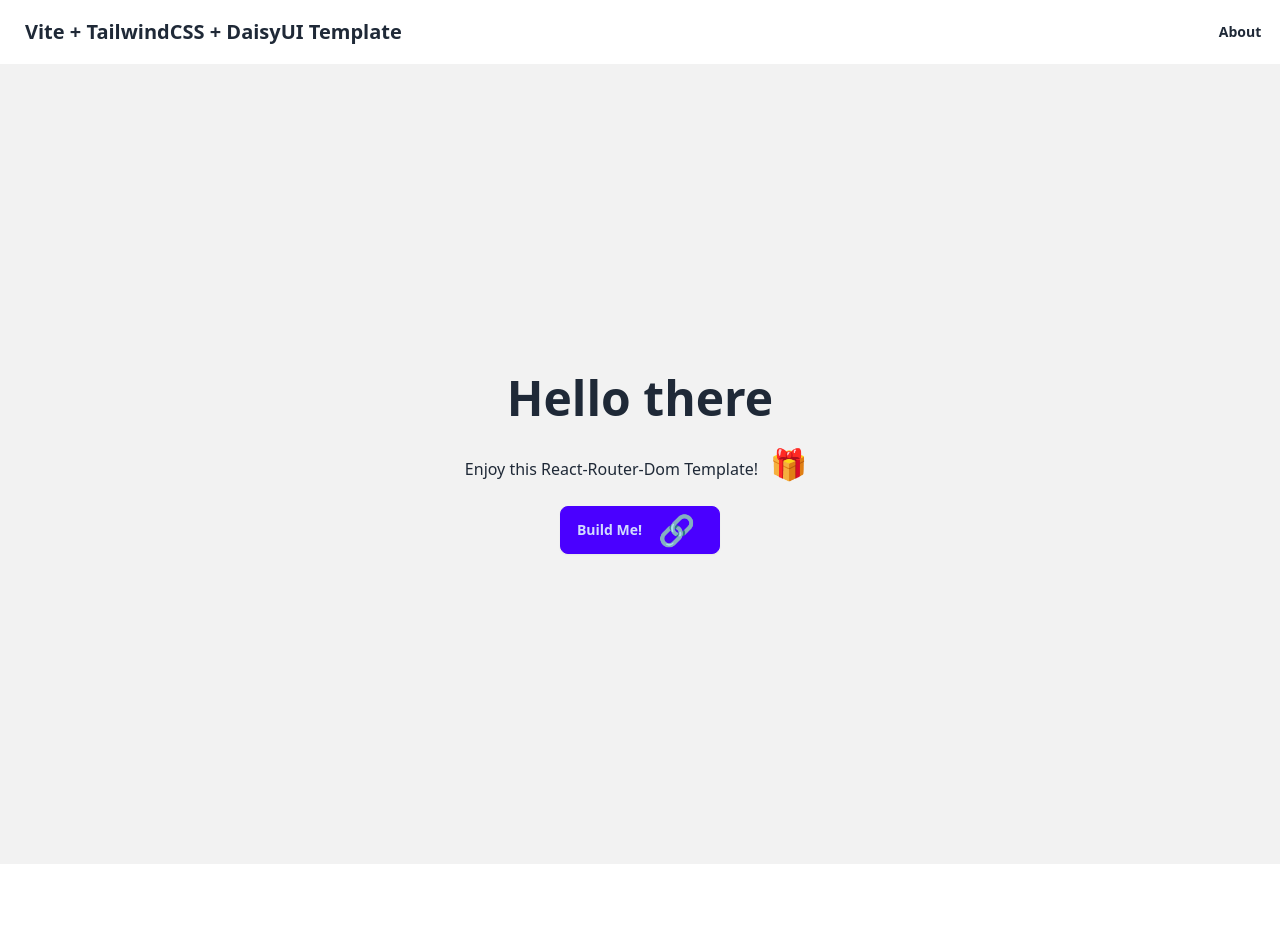
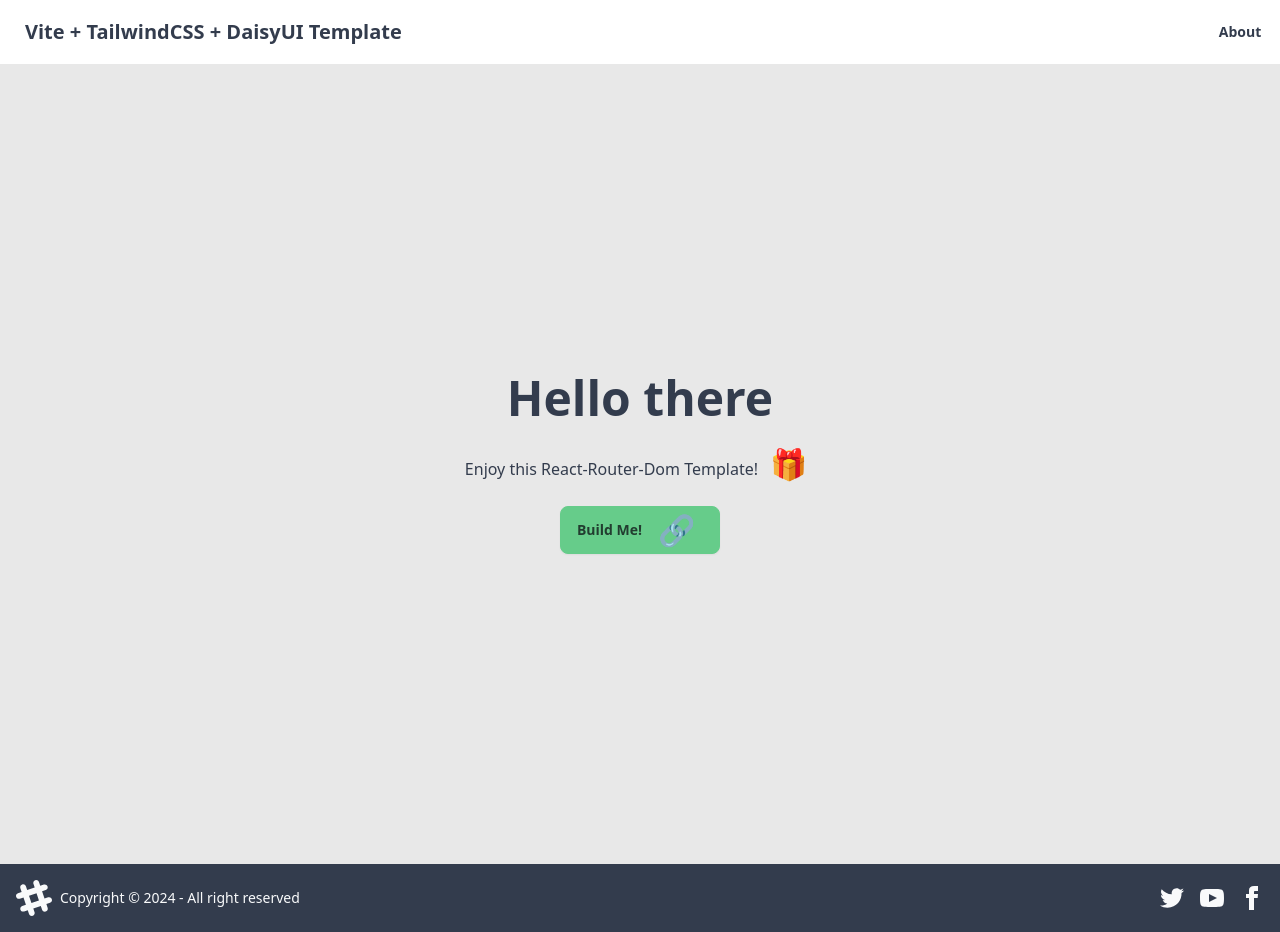
Before and after one commit to chukalicious/routes, a React (Vite) app: page / in a window 1280 px wide. Before the commit the page ends 864 px from the top, so only its background shows below. Built offline with nearby package versions, Linux system fonts and the light colour scheme.

Commit message:
Add Footer component to MainLayout and About page

```diff
--- /dev/null
+++ b/src/components/Footer.jsx
@@ -0,0 +1,20 @@
+import React from 'react'
+
+const Footer = () => {
+    return (
+        <footer className="footer items-center p-4 bg-neutral text-neutral-content">
+            <aside className="items-center grid-flow-col">
+                <svg width="36" height="36" viewBox="0 0 24 24" xmlns="http://www.w3.org/2000/svg" fillRule="evenodd" clipRule="evenodd" className="fill-current"><path d="M22.672 15.226l-2.432.811.841 2.515c.33 1.019-.209 2.127-1.23 2.456-1.15.325-2.148-.321-2.463-1.226l-.84-2.518-5.013 1.677.84 2.517c.391 1.203-.434 2.542-1.831 2.542-.88 0-1.601-.564-1.86-1.314l-.842-2.516-2.431.809c-1.135.328-2.145-.317-2.463-1.229-.329-1.018.211-2.127 1.231-2.456l2.432-.809-1.621-4.823-2.432.808c-1.355.384-2.558-.59-2.558-1.839 0-.817.509-1.582 1.327-1.846l2.433-.809-.842-2.515c-.33-1.02.211-2.129 1.232-2.458 1.02-.329 2.13.209 2.461 1.229l.842 2.515 5.011-1.677-.839-2.517c-.403-1.238.484-2.553 1.843-2.553.819 0 1.585.509 1.85 1.326l.841 2.517 2.431-.81c1.02-.33 2.131.211 2.461 1.229.332 1.018-.21 2.126-1.23 2.456l-2.433.809 1.622 4.823 2.433-.809c1.242-.401 2.557.484 2.557 1.838 0 .819-.51 1.583-1.328 1.847m-8.992-6.428l-5.01 1.675 1.619 4.828 5.011-1.674-1.62-4.829z"></path></svg>
+                <p>Copyright © 2024 - All right reserved</p>
+            </aside>
+            <nav className="grid-flow-col gap-4 md:place-self-center md:justify-self-end">
+                <a><svg xmlns="http://www.w3.org/2000/svg" width="24" height="24" viewBox="0 0 24 24" className="fill-current"><path d="M24 4.557c-.883.392-1.832.656-2.828.775 1.017-.609 1.798-1.574 2.165-2.724-.951.564-2.005.974-3.127 1.195-.897-.957-2.178-1.555-3.594-1.555-3.179 0-5.515 2.966-4.797 6.045-4.091-.205-7.719-2.165-10.148-5.144-1.29 2.213-.669 5.108 1.523 6.574-.806-.026-1.566-.247-2.229-.616-.054 2.281 1.581 4.415 3.949 4.89-.693.188-1.452.232-2.224.084.626 1.956 2.444 3.379 4.6 3.419-2.07 1.623-4.678 2.348-7.29 2.04 2.179 1.397 4.768 2.212 7.548 2.212 9.142 0 14.307-7.721 13.995-14.646.962-.695 1.797-1.562 2.457-2.549z"></path></svg>
+                </a>
+                <a><svg xmlns="http://www.w3.org/2000/svg" width="24" height="24" viewBox="0 0 24 24" className="fill-current"><path d="M19.615 3.184c-3.604-.246-11.631-.245-15.23 0-3.897.266-4.356 2.62-4.385 8.816.029 6.185.484 8.549 4.385 8.816 3.6.245 11.626.246 15.23 0 3.897-.266 4.356-2.62 4.385-8.816-.029-6.185-.484-8.549-4.385-8.816zm-10.615 12.816v-8l8 3.993-8 4.007z"></path></svg></a>
+                <a><svg xmlns="http://www.w3.org/2000/svg" width="24" height="24" viewBox="0 0 24 24" className="fill-current"><path d="M9 8h-3v4h3v12h5v-12h3.642l.358-4h-4v-1.667c0-.955.192-1.333 1.115-1.333h2.885v-5h-3.808c-3.596 0-5.192 1.583-5.192 4.615v3.385z"></path></svg></a>
+            </nav>
+        </footer>
+    )
+}
+
+export default Footer
--- a/src/layouts/MainLayout.jsx
+++ b/src/layouts/MainLayout.jsx
@@ -1,12 +1,15 @@
 import React from 'react'
 import Navbar from '../components/Navbar'
 import { Outlet } from 'react-router-dom'
+import Footer from '../components/Footer'
+
 
 const MainLayout = () => {
     return (
         <div>
             <Navbar />
             <Outlet />
+            <Footer />
         </div>
     )
 }
--- a/src/pages/About.jsx
+++ b/src/pages/About.jsx
@@ -2,11 +2,11 @@
 
 const About = () => {
     return (
-        <div className="mockup-browser border bg-base-300 my-[5rem] mx-auto w-[85%]">
+        <div className="mockup-browser border bg-base-300 my-[5rem] mx-auto w-[85%] min-h-screen">
             <div className="mockup-browser-toolbar">
                 <div className="input">https://yourapp.com</div>
             </div>
-            <div className="flex justify-center px-4 py-16 bg-base-200">Hello!</div>
+            <div className="flex justify-center min-h-lvh px-4 py-16 bg-base-200">Hello!</div>
         </div>
     )
 }
--- a/tailwind.config.js
+++ b/tailwind.config.js
@@ -6,6 +6,6 @@
   },
   plugins: [require("daisyui")],
   daisyui: {
-    themes: ["light"],
+    themes: ["emerald"],
   },
 }
```
